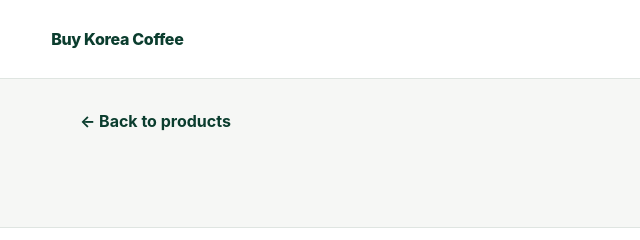
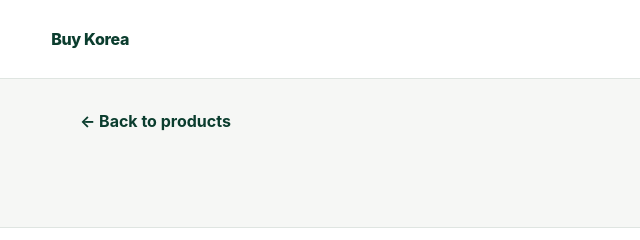
Before and after one commit to buy-korea/buy-korea.github.io, a plain HTML site: page 404.html in a window 1280 px wide. Shown: the top 240 px of the page, 0-640 px from the left. Drawn offline with Linux system fonts and the light colour scheme; no server answers.

Commit message:
Rename storefront to Buy Korea

```diff
--- a/404.html
+++ b/404.html
@@ -4,12 +4,12 @@
   <meta charset="utf-8" />
   <meta name="viewport" content="width=device-width, initial-scale=1" />
   <meta name="theme-color" content="#0b3d2e" />
-  <title>Buy Korea Coffee</title>
+  <title>Buy Korea</title>
   <link rel="stylesheet" href="/styles.css" />
 </head>
 <body>
   <header class="site-header">
-    <a class="brand" href="/">Buy Korea Coffee</a>
+    <a class="brand" href="/">Buy Korea</a>
     <div class="auth-actions">
       <span id="user-label" class="muted"></span>
       <button id="login-button" class="button secondary">Sign in with Google</button>
```
